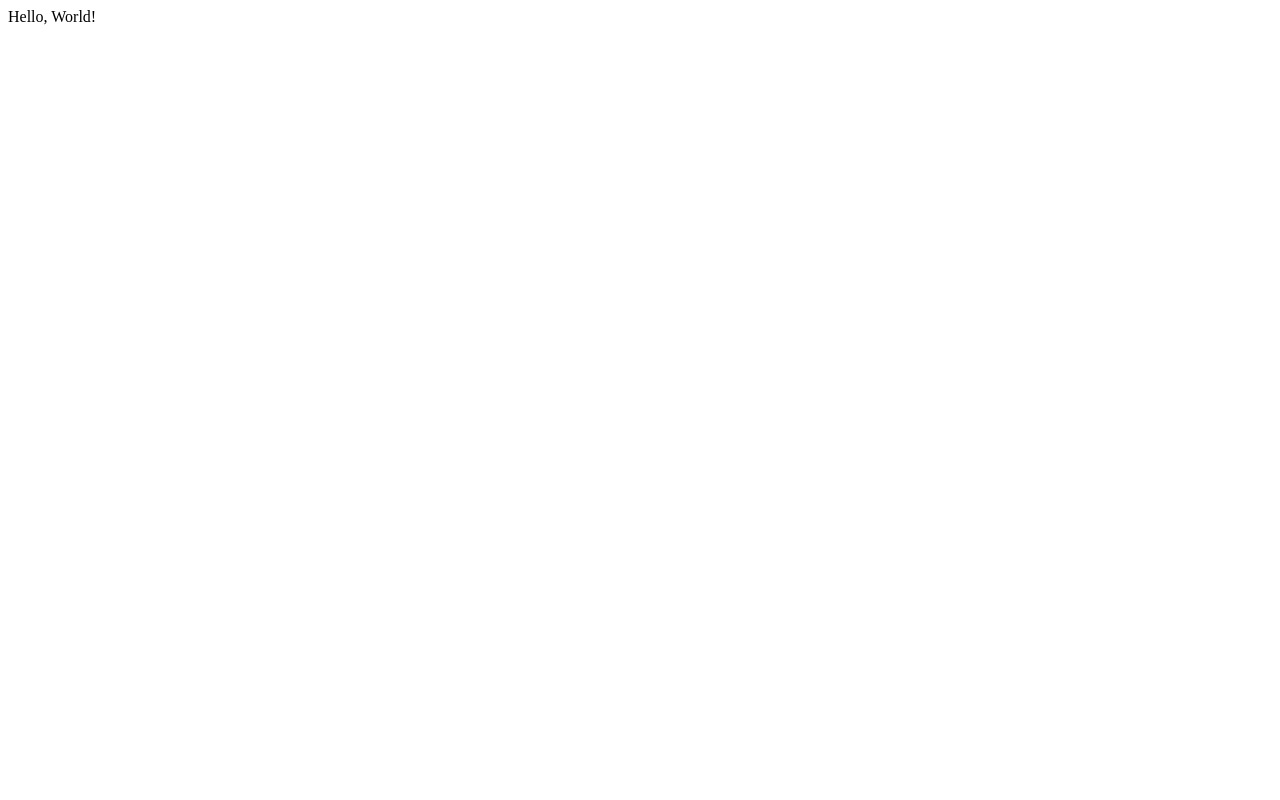
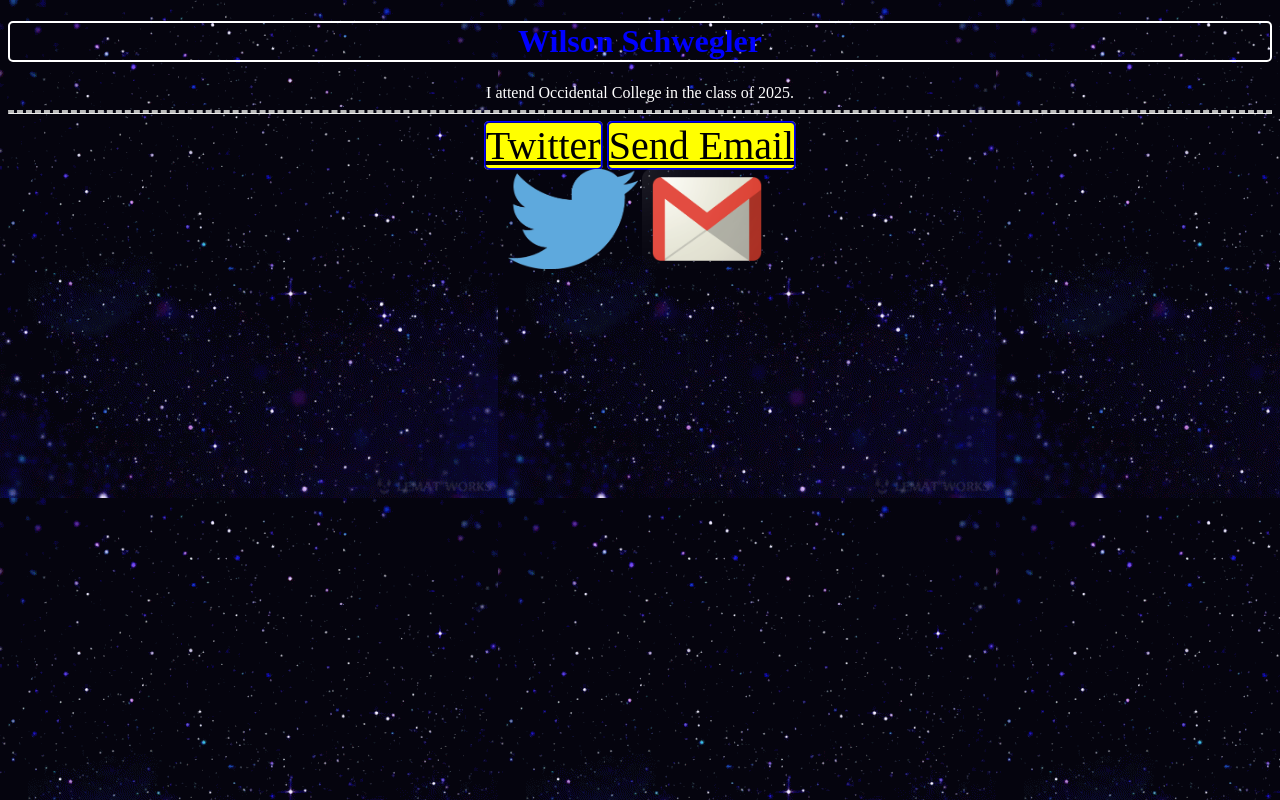
Before and after one commit to wschwegler/wschwegler.github.io, a plain HTML site: page index.html in a window 1280 px wide. Drawn offline with Linux system fonts and the light colour scheme.

Commit message:
second push

```diff
--- a/index.html
+++ b/index.html
@@ -2,9 +2,57 @@
  <html>
     <head>
         <meta charset="utf-8">
-        <title>Hello, World!</title>
+        <title>"Wilson's Website</title>
+        <style>
+            h1 {
+                font-family: "Fantasy", "Copperplate";
+                color:blue;
+                border: 2px solid white;
+                border-radius: 5px;
+                }
+            body {
+                background-image: url("background.gif");
+                object-fit: fill;
+            }
+            p1{
+                color:white;
+            }
+            @keyframes one {
+                0%   {background-color: red;}
+                25%  {background-color: yellow;}
+                50%  {background-color: blue;}
+                100% {background-color: green;}
+            }
+            a{
+                color:black;
+                border: 2px solid blue;
+                border-radius: 5px;
+                border-style: ridge;
+                animation-name: one;
+                animation-duration: 4s;
+                animation-iteration-count: infinite;
+                font-size: 40px;
+            }
+            hr.dashed {
+                border-top: 3px dashed #bbb;
+            }
+
+
+        </style>
+        <h1><center>Wilson Schwegler</center></h1>
     </head>
     <body>
-        Hello, World!
+        <p1><center>I attend Occidental College in the class of 2025.</center></p1>
+        <hr class="dashed">
+        <div style="margin-left:auto;margin-right:auto;text-align:center">
+            <a href="https://twitter.com/schweglerwilson">Twitter</a>
+            <a href = "mailto: Schwegler@oxy.edu">Send Email</a>
+        </div>
+        <div style="margin-left:auto;margin-right:auto;text-align:center">
+            <img src="twitter.png" alt="twitter logo" width="130" height="100">
+            <img src="email.png" alt="email logo" width="130" height="100">
+        </div>
+
+
     </body>
  </html>
```
Also changed, not shown: background.gif (added), email.png (added), twitter.png (added), 1 other file.
